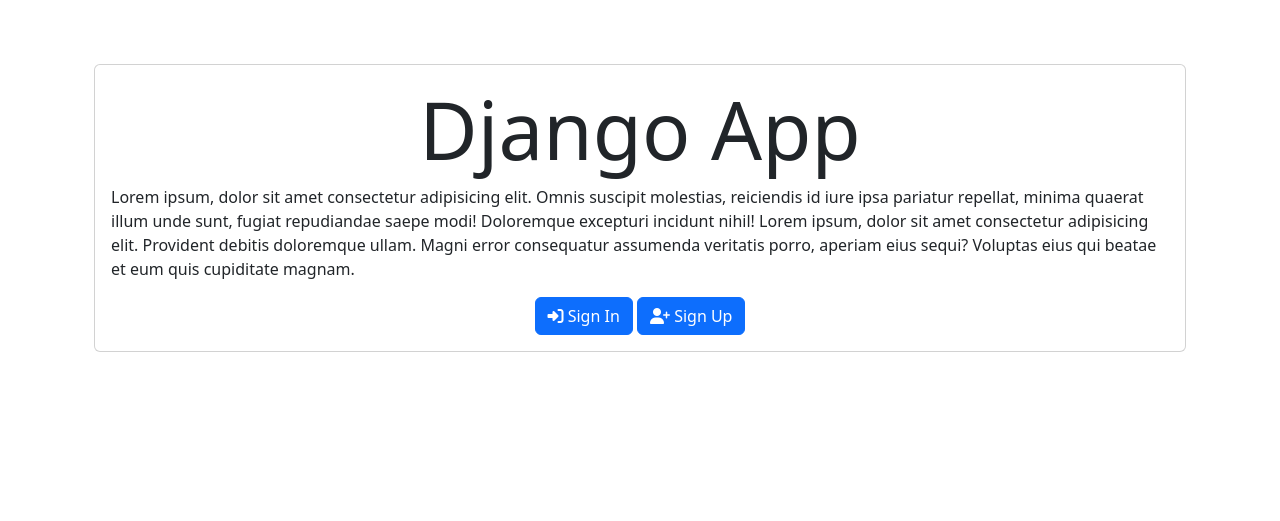
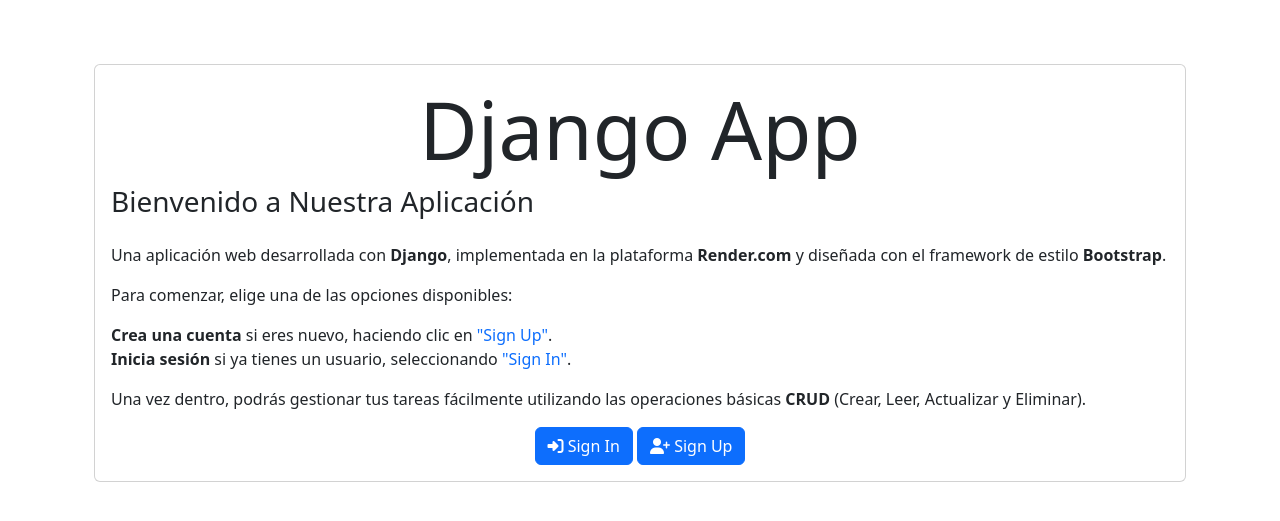
Before and after one commit to HenryTene/django-crud-auth, a Django app: page / in a window 1280 px wide. Shown: the part 56-577 px from the top of the page. Run offline with Django 5.2, Linux system fonts and the light colour scheme; some libraries are stand-ins or nearby versions.

Commit message:
Update home.html

```diff
--- a/tasks/templates/home.html
+++ b/tasks/templates/home.html
@@ -4,11 +4,20 @@
 <main class="container py-5">
     <section class="card card-body">
         <h1 class="display-1 text-center">Django App</h1>
-        <p>Lorem ipsum, dolor sit amet consectetur adipisicing elit. Omnis suscipit molestias, reiciendis id iure ipsa
-            pariatur repellat, minima quaerat illum unde sunt, fugiat repudiandae saepe modi! Doloremque excepturi
-            incidunt nihil! Lorem ipsum, dolor sit amet consectetur adipisicing elit. Provident debitis doloremque ullam. Magni
-            error consequatur assumenda veritatis porro, aperiam eius sequi? Voluptas eius qui beatae et eum quis cupiditate
-            magnam.</p>
+         <h3 class="card-title mb-4">Bienvenido a Nuestra Aplicación</h3>
+            <p class="card-text">
+                Una aplicación web desarrollada con <strong>Django</strong>, implementada en la plataforma <strong>Render.com</strong> y diseñada con el framework de estilo <strong>Bootstrap</strong>.
+            </p>
+            <p class="card-text">
+                Para comenzar, elige una de las opciones disponibles:
+            </p>
+            <ul class="list-unstyled">
+                <li><strong>Crea una cuenta</strong> si eres nuevo, haciendo clic en <span class="text-primary">"Sign Up"</span>.</li>
+                <li><strong>Inicia sesión</strong> si ya tienes un usuario, seleccionando <span class="text-primary">"Sign In"</span>.</li>
+            </ul>
+            <p class="card-text">
+                Una vez dentro, podrás gestionar tus tareas fácilmente utilizando las operaciones básicas <strong>CRUD</strong> (Crear, Leer, Actualizar y Eliminar).
+            </p>
 
             {% if user.is_authenticated %}
             <div class="text-center">
```
